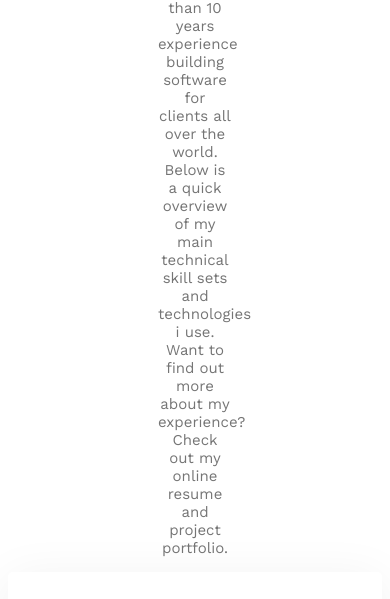
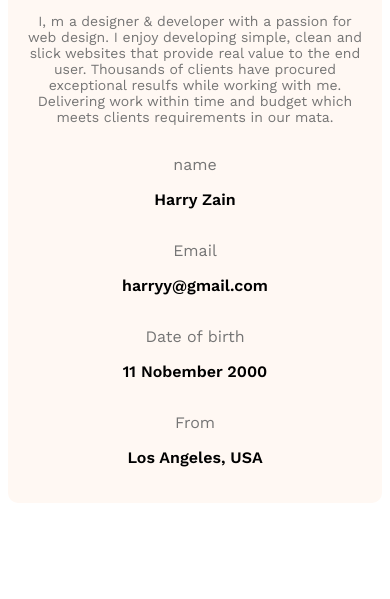
Before and after one commit to tuhinXtg/web-dev-portfolio, a plain HTML site: page index.html in a window 390 px wide. Shown: the part 212-811 px from the top of the page. Drawn offline with nearby package versions, Linux system fonts and the light colour scheme.

Commit message:
made about section responsive

```diff
--- a/index.html
+++ b/index.html
@@ -37,7 +37,7 @@
         </div>
     </header>
     <main>
-        <section class="about secondary-bg hide">
+        <section class="about secondary-bg">
             <h3 class="section-tittle">About me</h3>
             <p class="section-des">I, m a designer & developer with a passion for web design. I enjoy developing simple,
                 clean and slick websites that provide real value to the end user. Thousands of clients have procured
--- a/styles/portfolio.css
+++ b/styles/portfolio.css
@@ -209,10 +209,10 @@
 /* responsive modification */
 
 @media screen and (max-width: 576px) {
-    .skills-container, .resume-container, .secondary-bg{
+    .skills-container, .resume-container, .secondary-bg, .about-items{
         flex-direction: column;
     }
-    footer{
+    footer, .about{
         padding: 20px 20px;
     }
     .footer-column{
```
